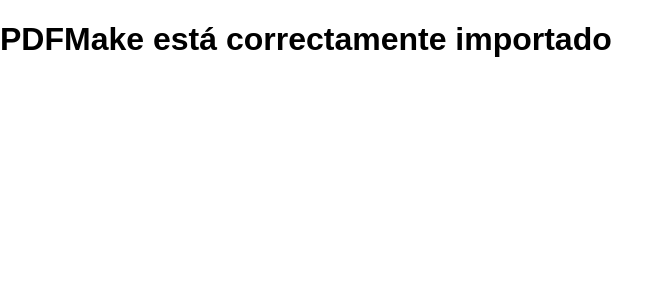
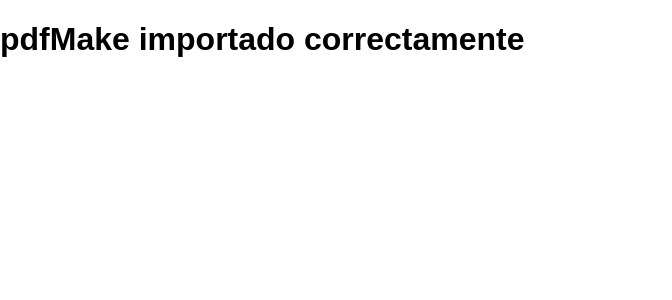
Before and after one commit to mdelamorenaqs/pdf-generator, a React (Vite) app: page / in a window 1280 px wide. Shown: the top 300 px of the page, without its empty margins (0-672 px from the left). Built offline with nearby package versions, Linux system fonts and the light colour scheme; what pdfmake would draw is missing.

Commit message:
Update App.jsx

```diff
--- a/src/App.jsx
+++ b/src/App.jsx
@@ -4,9 +4,10 @@
 pdfMake.vfs = pdfFonts.pdfMake.vfs;
 
 function App() {
+  console.log("pdfMake loaded: ", pdfMake);
   return (
     <div className="App">
-      <h1>PDFMake está correctamente importado</h1>
+      <h1>pdfMake importado correctamente</h1>
     </div>
   );
 }
```
